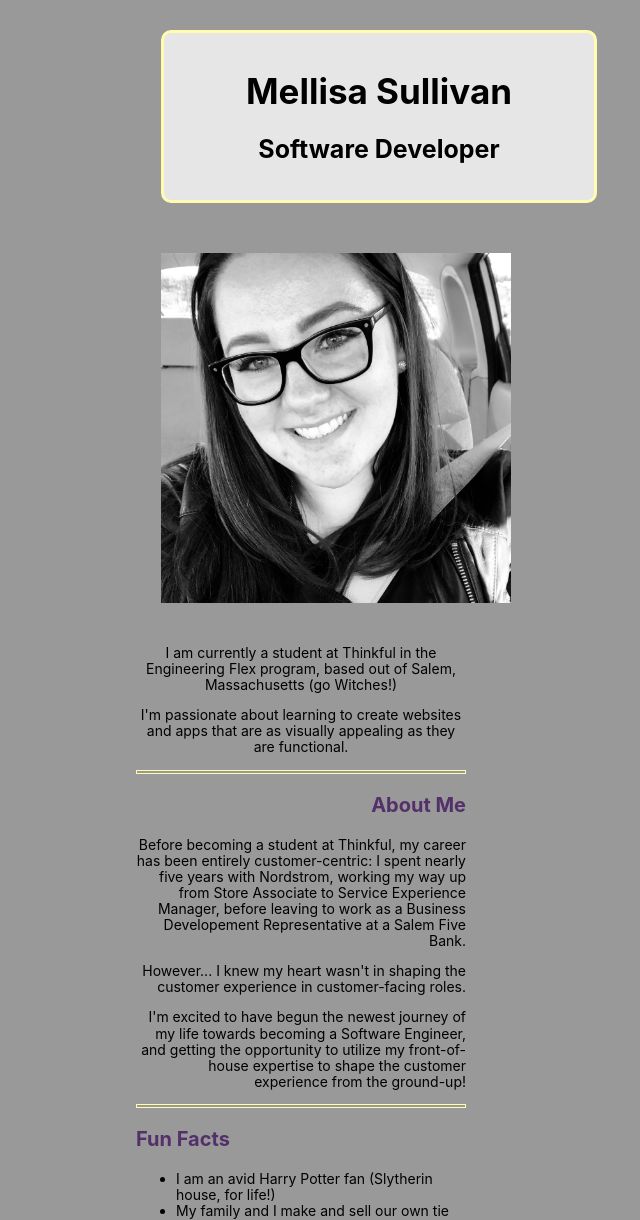
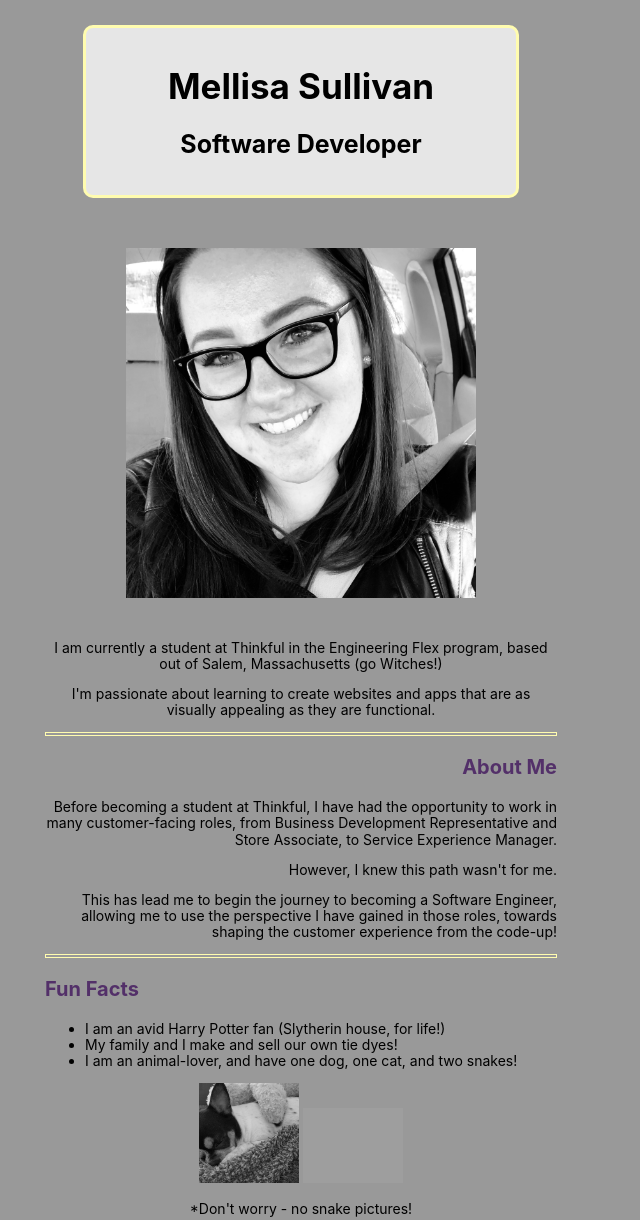
Before and after one commit to mellisa-sullivan/Portfolio, a plain HTML site: page index.html in a window 1280 px wide. Shown: the top 1220 px of the page, without its empty margins (339-979 px from the left). Drawn offline with nearby package versions, Linux system fonts and the light colour scheme; grey boxes are pictures that could not be loaded; a script that the page names is missing.

Commit message:
Add files via upload

```diff
--- a/index.html
+++ b/index.html
@@ -3,7 +3,7 @@
   <head>
     <meta charset="utf-8">
     <meta name="viewport" content="width=device-width">
-    <title>repl.it</title>
+    <title>Mellisa Sullivan</title>
   <link
     href="https://cdnjs.cloudflare.com/ajax/libs/normalize/8.0.1/normalize.min.css"
     rel="stylesheet"
@@ -36,10 +36,9 @@
   <div class="right-align">
     <article>
       <header class="purple-header"><h3>About Me</h3></header>
-        <p>Before becoming a student at Thinkful, my career has been entirely customer-centric: I spent nearly five years with Nordstrom, working my way up from Store Associate to Service Experience Manager, before leaving to work as a Business Developement Representative at a Salem Five Bank.</p>
-        <p>However... I knew my heart wasn't in shaping the customer experience in customer-facing roles.</p>
-        <p>I'm excited to have begun the newest journey of my life towards becoming a Software Engineer, and getting the opportunity to utilize my front-of-house expertise to shape the customer experience from the ground-up!</p>
-
+        <p>Before becoming a student at Thinkful, I have had the opportunity to work in many customer-facing roles, from Business Development Representative and Store Associate, to Service Experience Manager.</p>
+        <p>However, I knew this path wasn't for me.</p>
+        <p>This has lead me to begin the journey to becoming a Software Engineer, allowing me to use the perspective I have gained in those roles, towards shaping the customer experience from the code-up!</p>
       <hr>
 
   <div class="left-align">
@@ -60,7 +59,7 @@
       <hr>
 
 <!--Contact me section - include email, Github profile, and LinkedIn-->
-      <div class="right-align">
+      <div class="left-align">
         <header class="purple-header"><h3>Contact Me</h3></header>
           <ol>
             <li><a href="mailto:mellisa.sullivan95@gmail.com">Email</a></li><!--insert email link here-->
--- a/style.css
+++ b/style.css
@@ -1,5 +1,6 @@
 body {
-  margin: 30px 475px;
+  margin: auto;
+  padding: 0 30vw;
 }
 header {
   font-family: -apple-system, BlinkMacSystemFont, 'Segoe UI', Roboto, Oxygen, Ubuntu, Cantarell, 'Open Sans', 'Helvetica Neue', sans-serif;
@@ -26,9 +27,9 @@ h3 {
 p, ul, ol {
   font-size: 14px;
 }
-ol {
+/*ol {
   margin-left: 360px;
-}
+}*/
 
 hr {
   border: 1px ridge #fffcaf;
@@ -61,7 +62,7 @@ main>div>article>img {
   background: #e6e6e6;
   padding: 15px;
   border: 3px solid #fffcaf;
-  margin: 25px;
+  margin: 25px auto;
   border-radius: 10px;
 }
 
```
